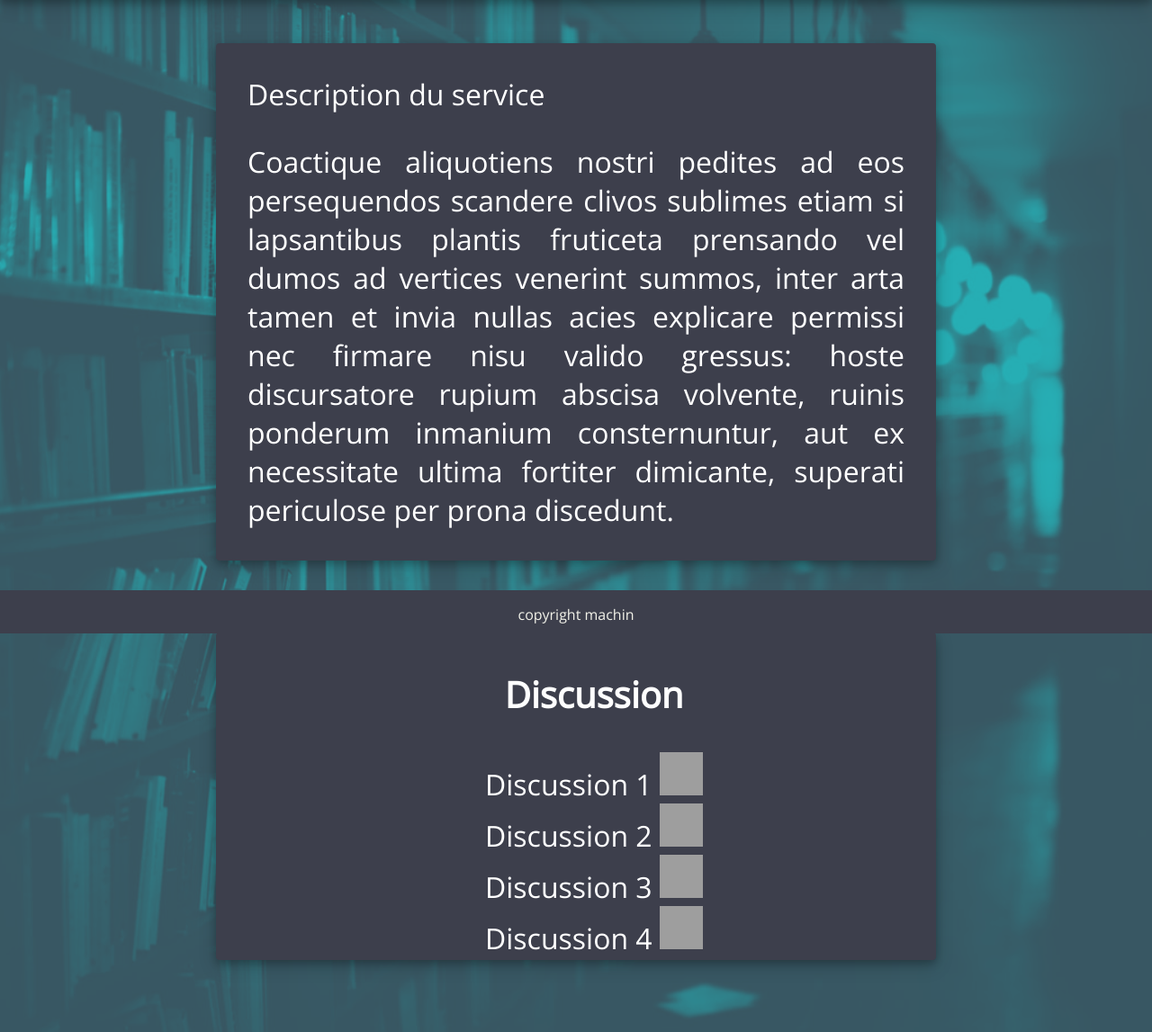
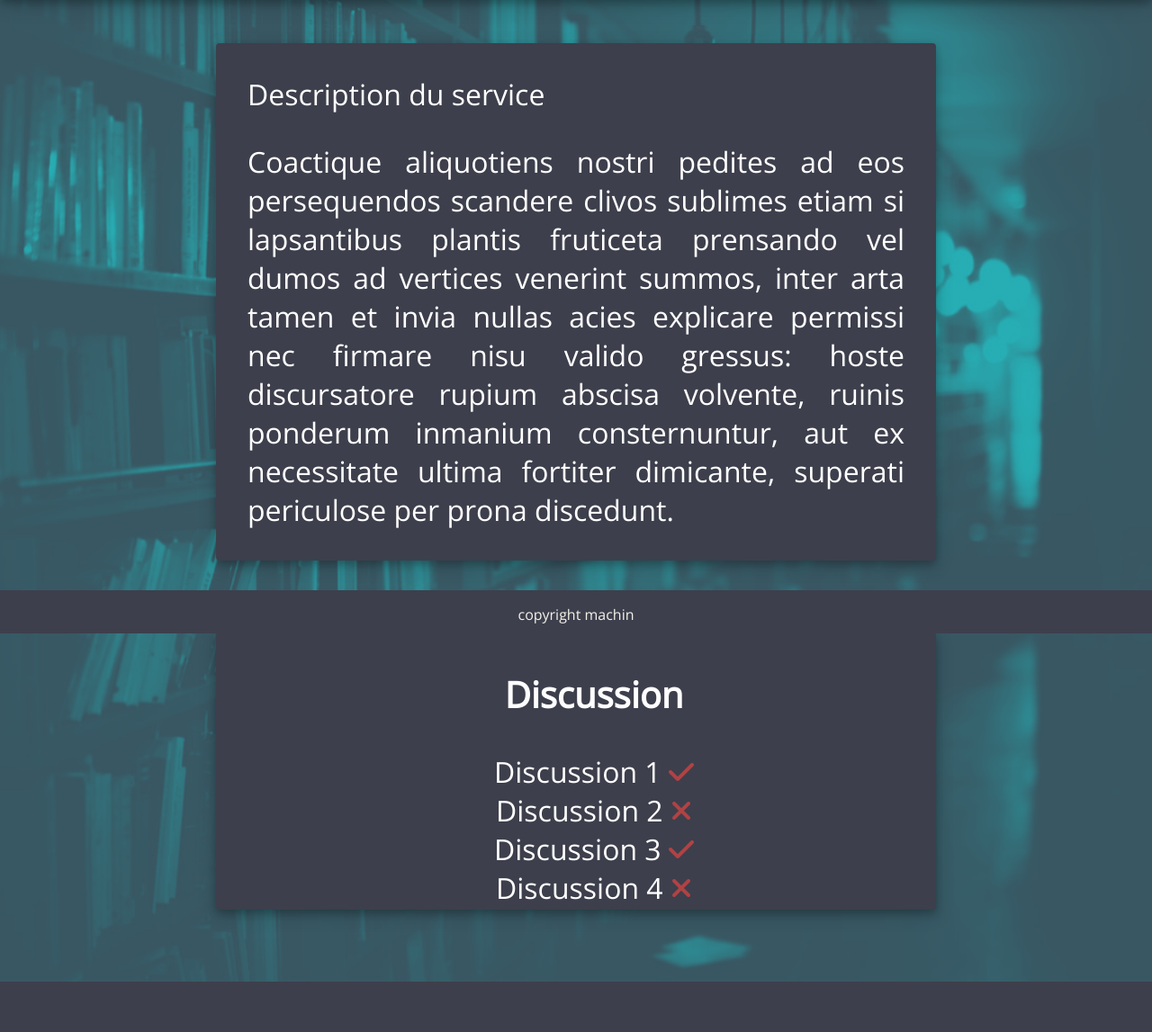
Before and after one commit to Marethyun/php-projet, a PHP site: page / in a window 1280 px wide. Shown: the part 96-1243 px from the top of the page at 90% size. After the commit the page ends 1187 px from the top, so only its background shows below. Run offline with PHP 8.4, Linux system fonts and the light colour scheme; some libraries are stand-ins or nearby versions; grey boxes are pictures that could not be loaded.

Commit message:
Add files via upload

```diff
--- a/view/index.html
+++ b/view/index.html
@@ -7,6 +7,7 @@
     <title>FreeNote</title>
     <link rel="stylesheet" href="main.css">
     <link href="https://fonts.googleapis.com/css?family=Open+Sans:300&display=swap" rel="stylesheet">
+    <script src="https://kit.fontawesome.com/0e0936faeb.js" crossorigin="anonymous"></script>
     <link rel="icon" type="image/png" href="open-book1.png">
 </head>
 
@@ -31,10 +32,10 @@
     <main>
         <ul id="Discussion">
             <h1 class="hform">Discussion</h1>
-            <li><a class="LiensEnTete" href="discussiontype.html">Discussion 1 <img src="check.png" alt="Ouvert"></a></li>
-            <li><a class="LiensEnTete" href="discussiontype.html">Discussion 2 <img src="cross.png" alt="Ouvert"></a></li>
-            <li><a class="LiensEnTete" href="discussiontype.html">Discussion 3 <img src="check.png" alt="Ouvert"></a></li>
-            <li><a class="LiensEnTete" href="discussiontype.html">Discussion 4 <img src="cross.png" alt="Ouvert"></a></li>
+            <li><a class="LiensEnTete" href="discussiontype.html">Discussion 1 <i class="fas fa-check"></i></a></li>
+            <li><a class="LiensEnTete" href="discussiontype.html">Discussion 2 <i class="fas fa-times"></i></a></li>
+            <li><a class="LiensEnTete" href="discussiontype.html">Discussion 3 <i class="fas fa-check"></i></a></li>
+            <li><a class="LiensEnTete" href="discussiontype.html">Discussion 4 <i class="fas fa-times"></i></a></li>
         </ul>
     </main>
 
--- a/view/inscription.html
+++ b/view/inscription.html
@@ -37,6 +37,7 @@
 
             <label for="password2">Verification du Mot de Passe</label>
             <input type="password" name="password" id="password2"/>
+            <p class="messageerreur">Nom d'utilisateur ou E-mail déjà utilisé</p>
 
             <input type="submit" name="action" value="Valider" id="mailer">
             <p class="textchangementform">Tu as déjà un compte ? <a class="changementformulaire" href="seconnecter.html">Se Connecter</a></p>
--- a/view/main.css
+++ b/view/main.css
@@ -96,6 +96,10 @@ img {
   height: 3rem;
 }
 
+i {
+  color: #B14244;
+}
+
 /** Page d'Accueil **/
 
 #Discussion {
@@ -153,6 +157,11 @@ h1.hform {
 .textchangementform {
     color: #696b80;
     font-size: 1rem;
+}
+
+.messageerreur {
+    color: #B14244;
+    font-size : 1rem;
 }
 
 .changementformulaire {
```
Also changed, not shown: view/fontawesomefreenote.html (added, +13 -0 lines), view/seconnecter.html (+5 -4 lines).
